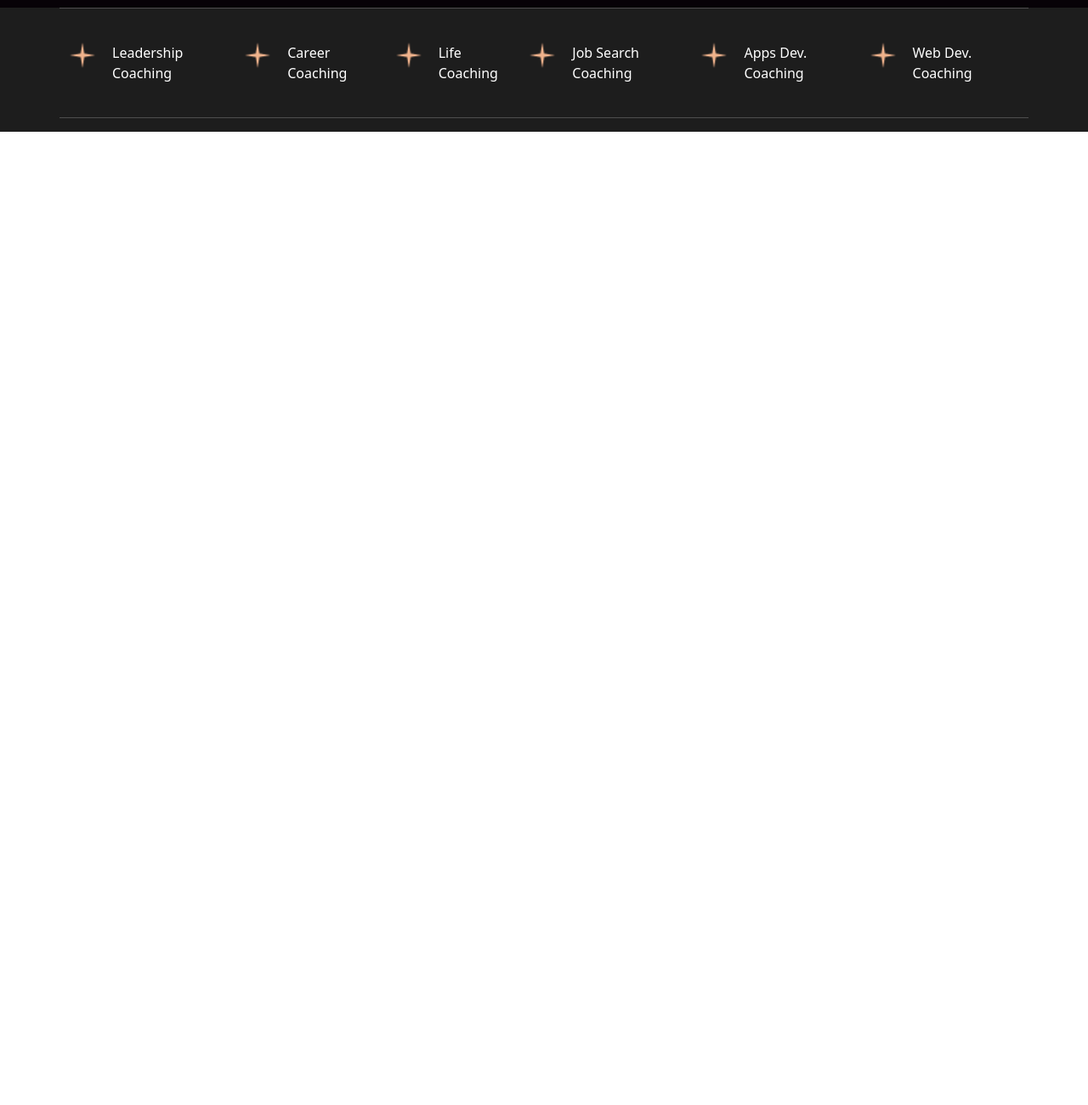
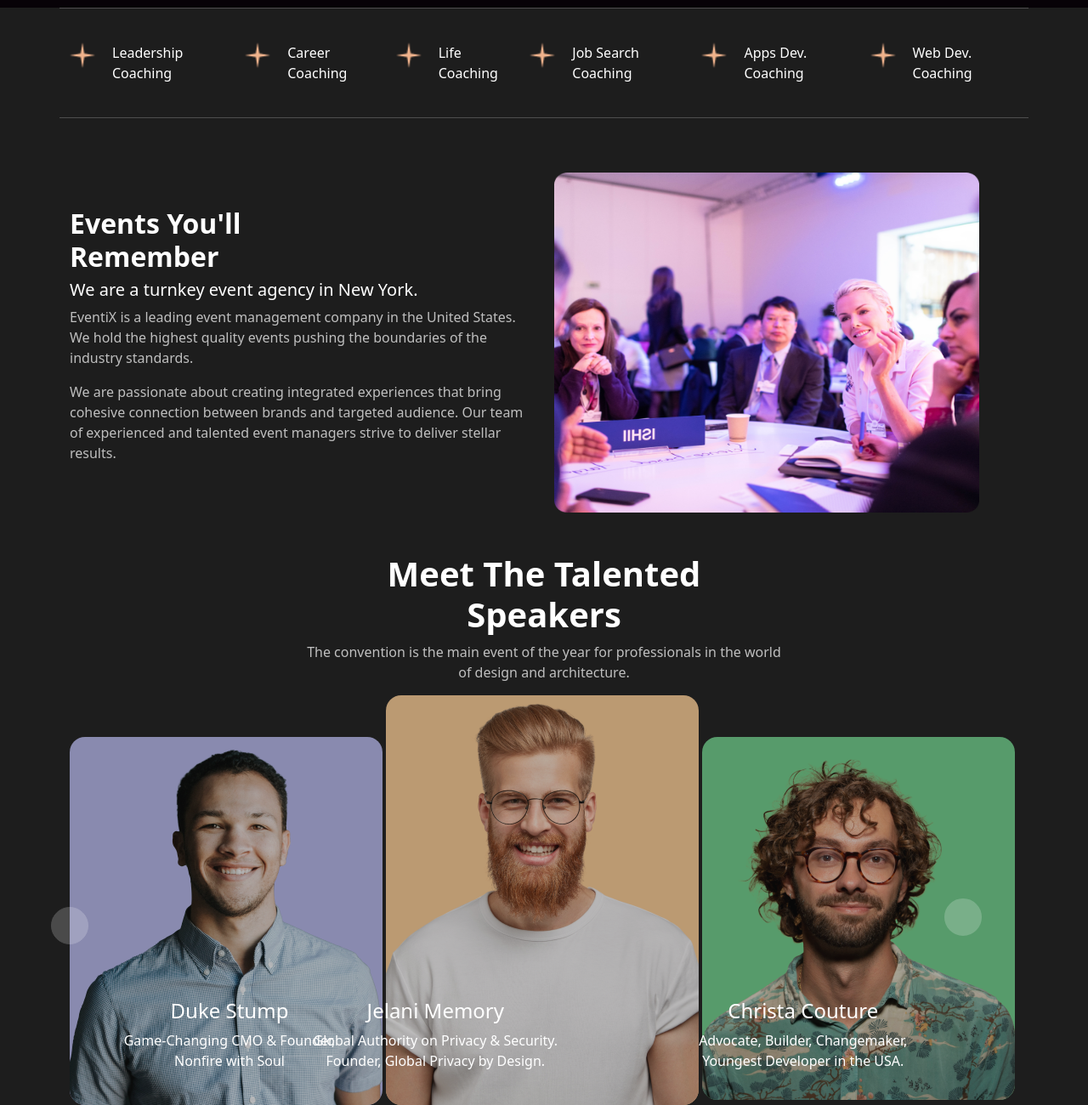
Before and after one commit to Rasujon3/SoClose-DHK-Limited-Job-Task, a plain HTML site: page index.html in a window 1280 px wide. Shown: the part 673-1973 px from the top of the page at 85% size. Before the commit the page ends 828 px from the top, so only its background shows below. Drawn offline with nearby package versions, Linux system fonts and the light colour scheme.

Commit message:
meet done

```diff
--- a/index.html
+++ b/index.html
@@ -297,6 +297,122 @@
         </div>
       </section>
       <!-- Leadership Coaching End -->
+
+      <!-- Event Start -->
+      <section class="mt-5">
+        <div class="container">
+          <div class="row">
+            <div class="col-lg-6">
+              <div class="d-flex flex-column h-100 justify-content-center">
+                <h2 class="text-white fw-bold">
+                  Events You'll <br />
+                  Remember
+                </h2>
+                <h5 class="text-white">
+                  We are a turnkey event agency in New York.
+                </h5>
+                <p style="color: #bfbfbf !important" class="text-white">
+                  EventiX is a leading event management company in the United
+                  States. We hold the highest quality events pushing the
+                  boundaries of the industry standards.
+                </p>
+                <p style="color: #bfbfbf !important" class="text-white">
+                  We are passionate about creating integrated experiences that
+                  bring cohesive connection between brands and targeted
+                  audience. Our team of experienced and talented event managers
+                  strive to deliver stellar results.
+                </p>
+              </div>
+            </div>
+            <div class="col-lg-6">
+              <img src="./images/event.png" alt="event" class="event-image" />
+            </div>
+          </div>
+        </div>
+      </section>
+      <!-- Event End -->
+
+      <!-- Meet Start -->
+      <section class="mt-5">
+        <div class="container">
+          <div class="row">
+            <h1 class="text-white text-center text-capitalize fw-bold">
+              Meet the talented <br />
+              Speakers
+            </h1>
+            <p style="color: #bfbfbf !important" class="text-white text-center">
+              The convention is the main event of the year for professionals in
+              the world <br />
+              of design and architecture.
+            </p>
+            <!-- Carosoul -->
+            <div class="d-flex position-relative mt-5">
+              <div class="col-lg-4">
+                <img
+                  class="meet1-div"
+                  src="./images/meet1.png"
+                  alt="meet1"
+                  h="400"
+                  w="400"
+                />
+                <div
+                  class="position-absolute translate-middle-x meet-info-text"
+                >
+                  <h4 class="text-white text-center">Duke Stump</h4>
+                  <p class="text-white text-center">
+                    Game-Changing CMO & Founder, <br />
+                    Nonfire with Soul
+                  </p>
+                </div>
+                <div class="text-white arrow-div">
+                  <!-- <img src="./images/left-arrow.png" alt="arrow" /> -->
+                  <
+                </div>
+              </div>
+              <div class="col-lg-4">
+                <img
+                  class="meet2-div"
+                  src="./images/meet2.png"
+                  alt="meet2"
+                  class="meet2-img"
+                />
+                <div
+                  class="position-absolute translate-middle-x meet-info-text2"
+                >
+                  <h4 class="text-white text-center">Jelani Memory</h4>
+                  <p class="text-white text-center">
+                    Global Authority on Privacy & Security. <br />
+                    Founder, Global Privacy by Design.
+                  </p>
+                </div>
+              </div>
+              <div class="col-lg-4">
+                <img
+                  class="meet3-div"
+                  src="./images/meet3.png"
+                  alt="meet3"
+                  h="400"
+                  w="400"
+                />
+                <div
+                  class="position-absolute translate-middle-x meet-info-text3"
+                >
+                  <h4 class="text-white text-center">Christa Couture</h4>
+                  <p class="text-white text-center">
+                    Advocate, Builder, Changemaker, <br />
+                    Youngest Developer in the USA.
+                  </p>
+                </div>
+                <div class="text-white arrow-div2">
+                  <!-- <img src="./images/left-arrow.png" alt="arrow" /> -->
+                  <
+                </div>
+              </div>
+            </div>
+          </div>
+        </div>
+      </section>
+      <!-- Meet End -->
     </main>
 
     <!-- Footer Section -->
--- a/style.css
+++ b/style.css
@@ -43,3 +43,75 @@ hr {
   height: 10px;
   border: 0;
 }
+
+.event-image {
+  height: 400px;
+  width: 500px;
+}
+
+.meet2-img {
+  height: 430px;
+  width: 350px;
+}
+
+.meet1-div {
+  box-sizing: border-box;
+  background: #b8b9ee !important;
+  border-radius: 18px;
+  opacity: 0.7;
+}
+
+.meet2-div {
+  position: absolute;
+  box-sizing: border-box;
+  background: #ffcf96 !important;
+  border-radius: 18px;
+  margin-top: -49px;
+  opacity: 0.7;
+}
+
+.meet3-div {
+  box-sizing: border-box;
+  background: #70d18c !important;
+  border-radius: 18px;
+  opacity: 0.7;
+}
+
+.meet-info-text {
+  left: 200px;
+  bottom: 24px;
+}
+
+.meet-info-text2 {
+  right: 410px;
+  bottom: 24px;
+}
+
+.meet-info-text3 {
+  right: 20px;
+  bottom: 24px;
+}
+
+.arrow-div {
+  height: 44px;
+  width: 44px;
+  border-radius: 50%;
+  background-color: white;
+  opacity: 0.2;
+  position: absolute;
+  top: 200px;
+  left: -10px;
+  border: 1px solid white;
+}
+
+.arrow-div2 {
+  height: 44px;
+  width: 44px;
+  border-radius: 50%;
+  background-color: white;
+  opacity: 0.2;
+  position: absolute;
+  top: 190px;
+  right: 55px;
+  border: 2px solid white;
+}
```
Also changed, not shown: images/Vector.png (added), images/event.png (added), images/left-arrow.png (added), images/meet1.png (added), images/meet2.png (added), images/meet3.png (added).
